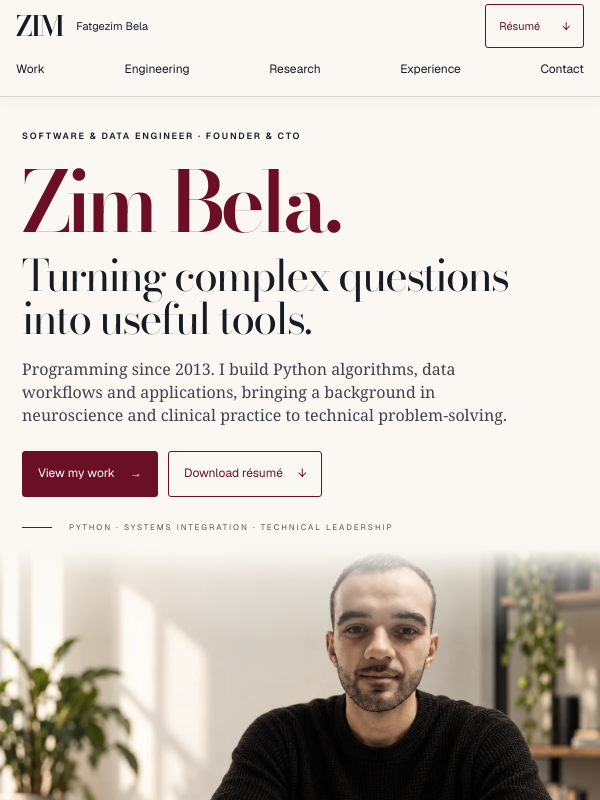
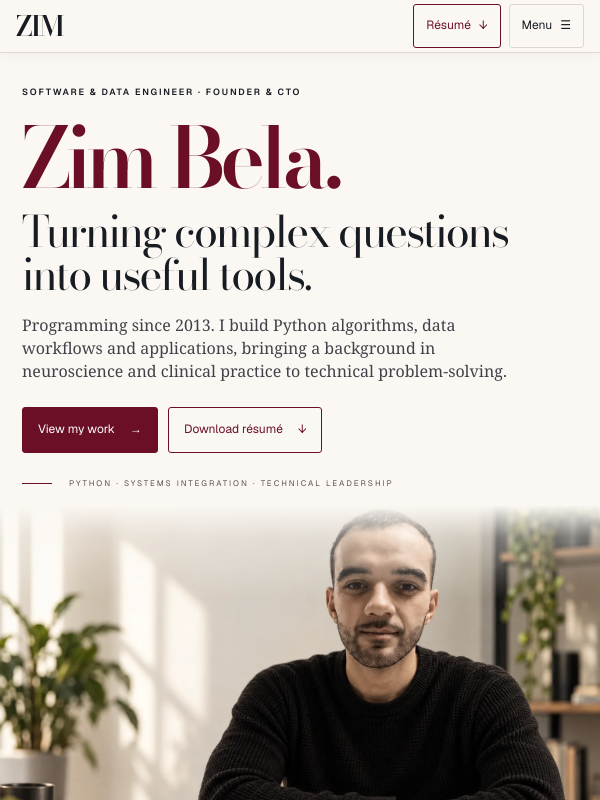
Before and after one commit to Fatgezimb/fatgezim-portfolio, a Next.js app: page / in a window 600 px wide. Shown: the top 800 px of the page. Built offline with nearby package versions, Linux system fonts and the light colour scheme.

Commit message:
Use a single-row mobile header with accessible disclosure menu

```diff
--- a/app/components/editorial/EditorialHome.module.css
+++ b/app/components/editorial/EditorialHome.module.css
@@ -1027,23 +1027,30 @@
   .headerResume { min-height: 44px; }
 }
 
-/* Keep the phone navigation to two touch-friendly rows. */
-@media (max-width: 760px) {
-  .header { padding: 4px 16px; gap: 0 12px; }
+.mobileMenu { display: none; }
+@media (max-width: 760px), (max-height: 500px) and (max-width: 900px) {
+  .header { padding: 4px 16px; gap: 8px; flex-wrap: nowrap; }
+  .header .wordmark { margin-right: auto; min-height: 44px; }
   .header .wordmark strong { font-size: 28px; }
-  .header nav { gap: 14px; scrollbar-width: none; }
-  .header nav::-webkit-scrollbar { display: none; }
-  .header nav a { white-space: nowrap; }
-  .headerResume { padding-block: 8px; }
+  .header .wordmark span { display: none; }
+  .header .desktopNav { display: none; }
+  .headerResume { padding: 8px 12px; min-height: 44px; font-size: 12px; gap: 8px; flex-shrink: 0; }
+  .mobileMenu { display: block; }
+  .mobileMenu summary {
+    display: flex; align-items: center; justify-content: center; gap: 8px;
+    min-height: 44px; padding: 8px 12px; border: 1px solid #ded7cf;
+    border-radius: 3px; cursor: pointer; list-style: none; font-size: 12px;
+  }
+  .mobileMenu summary::-webkit-details-marker { display: none; }
+  .mobileMenu[open] summary { background: #6b0f27; color: #fffdfa; border-color: #6b0f27; }
+  .header .mobileMenu nav {
+    position: absolute; top: 100%; left: 0; right: 0;
+    width: 100%; display: grid; gap: 0; padding: 8px 16px 12px;
+    max-height: calc(100dvh - 53px); overflow-y: auto;
+    background: #fbf8f3; border-bottom: 1px solid #ded7cf;
+    box-shadow: 0 8px 12px rgb(23 27 34 / 8%);
+  }
+  .header .mobileMenu nav a { min-height: 48px; padding: 8px 12px; border-bottom: 1px solid #ded7cf; }
+  .header .mobileMenu nav a:last-child { border-bottom: 0; }
 }
-@media (max-height: 500px) and (min-width: 540px) and (max-width: 900px) {
-  .header { padding: 4px 16px; gap: 12px; flex-wrap: nowrap; }
-  .header .wordmark span { display: none; }
-  .header nav { order: 0; width: auto; min-width: 0; flex: 1; gap: 14px; overflow-x: auto; scrollbar-width: none; }
-  .header nav a { min-height: 44px; flex-shrink: 0; white-space: nowrap; }
-  .headerResume { min-height: 44px; padding: 8px 12px; font-size: 11px; flex-shrink: 0; }
-}
-
-@media (max-width: 370px) {
-  .header nav { gap: 5px; }
-}
+@media print { .mobileMenu { display: none; } }
--- a/app/components/editorial/EditorialNav.tsx
+++ b/app/components/editorial/EditorialNav.tsx
@@ -1,3 +1,6 @@
+"use client";
+
+import { useRef } from "react";
 import { sitePath } from "@/app/content/paths";
 import { publication } from "@/app/content/publication";
 import styles from "./EditorialHome.module.css";
@@ -11,6 +14,7 @@ export function EditorialNav({
   work?: boolean;
   engineering?: boolean;
 }) {
+  const menu = useRef<HTMLDetailsElement>(null);
   const anchor = (id: string) => (home ? `#${id}` : sitePath(`/#${id}`));
   return (
     <header className={styles.header}>
@@ -22,7 +26,7 @@ export function EditorialNav({
         <strong>ZIM</strong>
         <span>Fatgezim Bela</span>
       </a>
-      <nav aria-label="Main navigation">
+      <nav className={styles.desktopNav} aria-label="Main navigation">
         <a href={sitePath("/work/")} aria-current={work ? "page" : undefined}>
           Work
         </a>
@@ -43,6 +47,36 @@ export function EditorialNav({
       >
         Résumé <span aria-hidden="true">↓</span>
       </a>
+      <details
+        ref={menu}
+        className={styles.mobileMenu}
+        onKeyDown={(event) => {
+          if (event.key === "Escape" && menu.current?.open) {
+            menu.current.open = false;
+            menu.current.querySelector("summary")?.focus();
+          }
+        }}
+      >
+        <summary>Menu <span aria-hidden="true">☰</span></summary>
+      <nav aria-label="Mobile navigation" onClick={(event) => {
+          if ((event.target as HTMLElement).closest("a") && menu.current) {
+            menu.current.open = false;
+          }
+        }}>
+        <a href={sitePath("/work/")} aria-current={work ? "page" : undefined}>
+          Work
+        </a>
+        <a
+          href={sitePath("/engineering/")}
+          aria-current={engineering ? "page" : undefined}
+        >
+          Engineering
+        </a>
+        <a href={anchor("research")}>Research</a>
+        <a href={anchor("experience")}>Experience</a>
+        <a href={anchor("contact")}>Contact</a>
+      </nav>
+      </details>
     </header>
   );
 }
--- a/app/globals.css
+++ b/app/globals.css
@@ -2261,7 +2261,7 @@ html[data-js="disabled"] #workspace button{display:none}
 
 /* Leave section destinations visible beneath the persistent editorial navigation. */
 @media (max-width: 760px) {
-  html { scroll-padding-top: 7rem; }
+  html { scroll-padding-top: 4.25rem; }
 }
 
 @media (max-height: 500px) and (min-width: 540px) and (max-width: 900px) {
```
